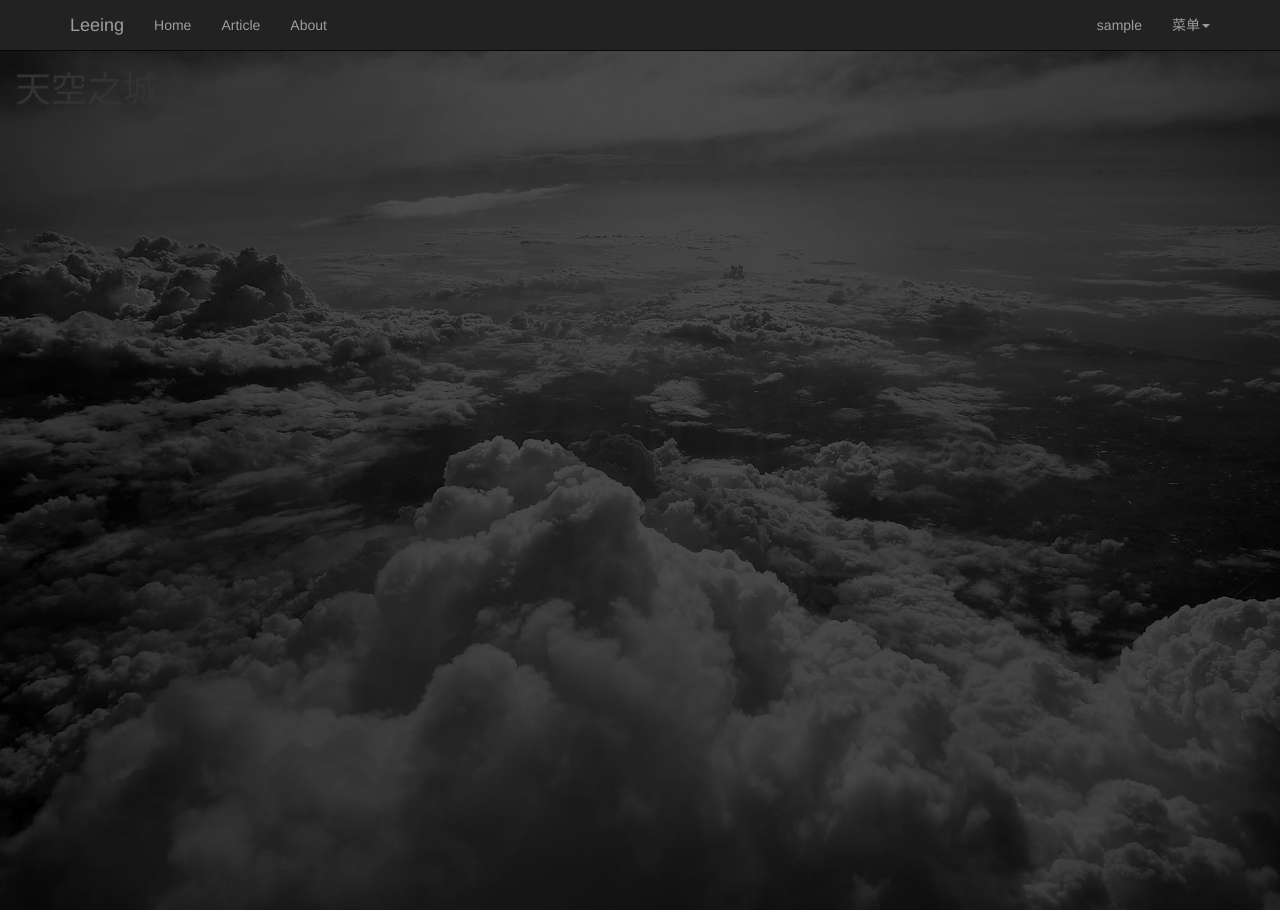
After one commit to leeexing/python, a Flask app: page /about in a window 1280 px wide. The commit adds this page. Run offline with Flask 2, Linux system fonts and the light colour scheme; the visitor is signed in with stand-in values (Sample User, id 1); some libraries are stand-ins or nearby versions.

Commit message:
add about.html

```diff
--- a/blog/app.py
+++ b/blog/app.py
@@ -10,8 +10,9 @@
 app = Flask(__name__)
 bootstrap = Bootstrap(app)
 
-app.config['SECRET_KEY'] = os.environ.get('SECRET_KEY') or 'hard to guess string'
-app.config['PERMANENT_SESSION_LIFETIME'] = timedelta(days=1)
+app.config['SECRET_KEY'] = os.urandom(24)
+# app.config['SECRET_KEY'] = os.environ.get('SECRET_KEY') or 'hard to guess string'
+app.config['PERMANENT_SESSION_LIFETIME'] = timedelta(seconds=120)
 # session.permanent = True
 
 @app.errorhandler(404)
@@ -76,6 +77,8 @@
         print(remember_me)
         login_user = db.user_db.find_one({'username': username, 'password': password})
         print(login_user)
+        if remember_me:
+            session.permanent = True
         if login_user:
             session['username'] = username
             if login_user.get('isAdmin'):
@@ -92,6 +95,10 @@
     session.clear()
     return redirect(url_for('login'))
 
+@app.route('/about')
+def about():
+    return render_template('about.html')
+
 if __name__ == "__main__":
     # app.run()
     app.run(debug=True)
--- a/blog/static/css/main.css
+++ b/blog/static/css/main.css
@@ -47,3 +47,13 @@
   justify-content: space-between;
   padding-right: 5px;
 }
+.m-about {
+  position: fixed;
+  left: 0;
+  top: 50px;
+  right: 0;
+  bottom: 0;
+  width: 100%;
+  height: 100%;
+  background-color: rgba(0, 0, 0, 0.7);
+}
--- a/blog/static/css/main.less
+++ b/blog/static/css/main.less
@@ -72,3 +72,14 @@
     padding-right: 5px;
   }
 }
+
+.m-about {
+  position: fixed;
+  left: 0;
+  top: 50px;
+  right: 0;
+  bottom: 0;
+  width: 100%;
+  height: 100%;
+  background-color: rgba(0,0,0,.7);
+}
--- /dev/null
+++ b/blog/templates/about.html
@@ -0,0 +1,11 @@
+{% extends "base.html" %}
+
+<!-- {% block title %}Leeing's Blog{% endblock %} -->
+
+{% block main %}
+  <div class="m-about">
+    <div class="container-fluid">
+        <h1>天空之城</h1>
+    </div>
+  </div>
+{% endblock %}
--- a/blog/templates/base.html
+++ b/blog/templates/base.html
@@ -27,6 +27,8 @@
       <div class="navbar-collapse collapse">
         <ul class="nav navbar-nav">
           <li><a href="/">Home</a></li>
+          <li><a href="/artical">Article</a></li>
+          <li><a href="/about">About</a></li>
         </ul>
         <ul class="nav navbar-nav navbar-right">
           {% if session.get('username') %}
@@ -65,9 +67,12 @@
       {{message}}
     </div>
   {% endfor %}
-  <div class="container">
-    {% block page_content %}{% endblock %}
-  </div>
+
+  {% block main %}
+    <div class="container">
+      {% block page_content %}{% endblock %}
+    </div>
+  {% endblock %}
 {% endblock %}
 
 {% block scripts %}
```
Also changed, not shown: books/git.md (+1 -1 lines), README.md, blog/templates/500.html (line endings or trailing spaces), blog/templates/index.html (line endings or trailing spaces).
